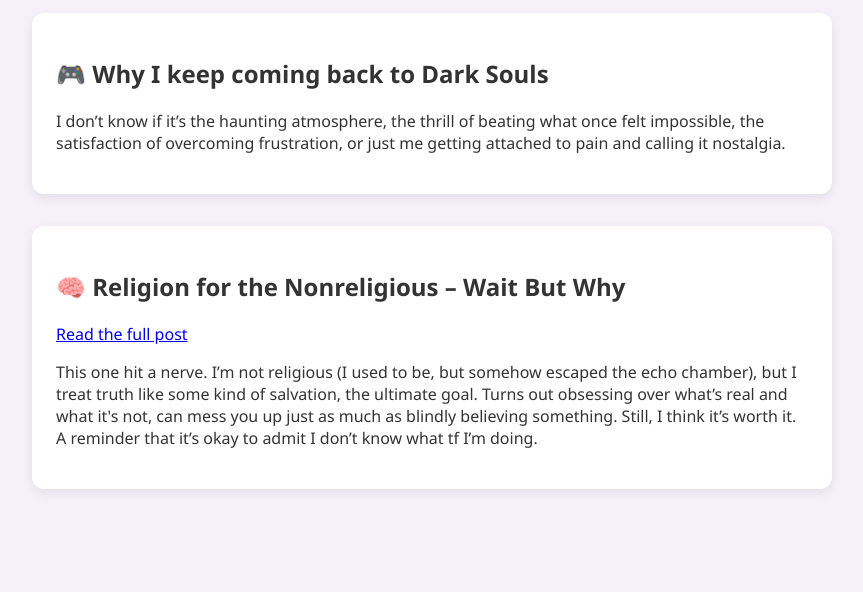
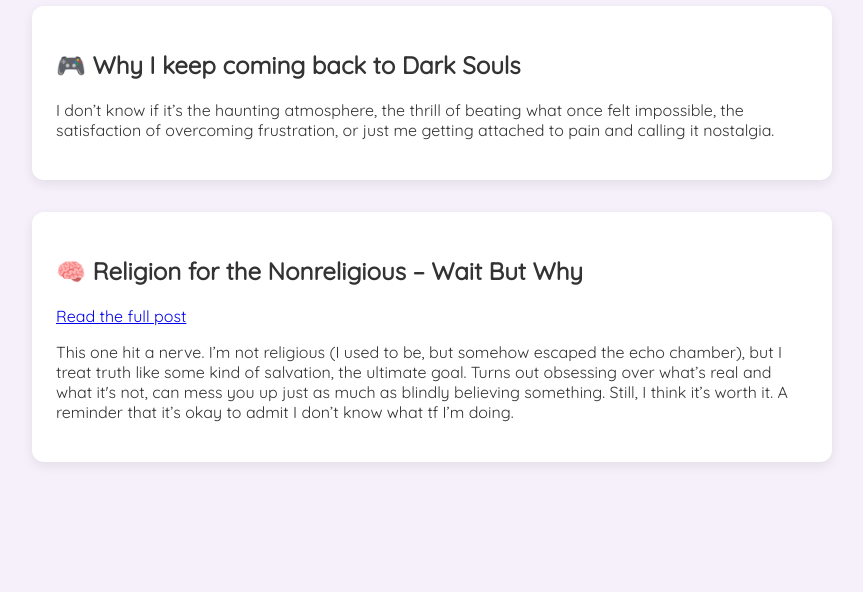
Before and after one commit to agostinayori/agostinayori, a plain HTML site: page index.html in a window 1280 px wide. Shown: the part 208-800 px from the top of the page, without its empty margins (208-1071 px from the left). Drawn offline with Linux system fonts and the light colour scheme.

Commit message:
Update style.css

```diff
--- a/style.css
+++ b/style.css
@@ -1,5 +1,5 @@
 body {
-  font-family: 'Segoe UI', Tahoma, Geneva, Verdana, sans-serif;
+  font-family: 'Quicksand', sans-serif;
   background-color: #f6f0fa;
   color: #333;
   max-width: 800px;
```
